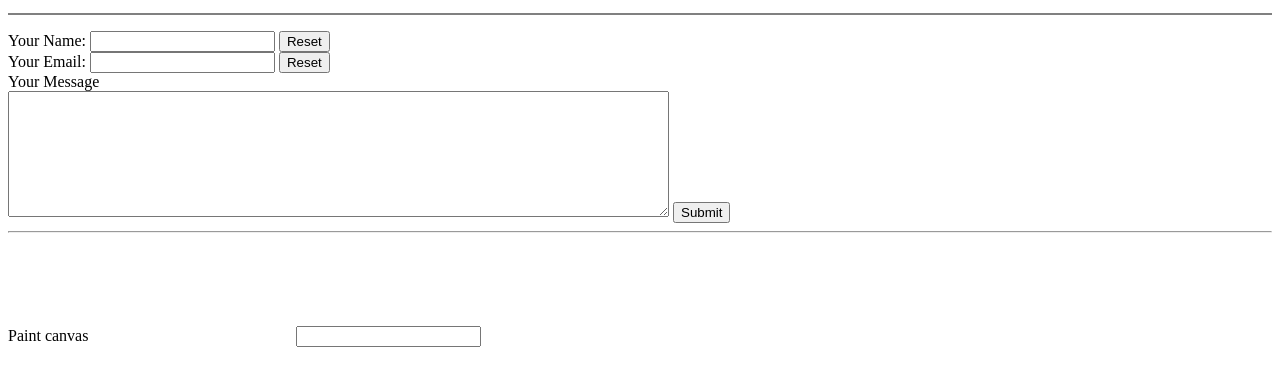
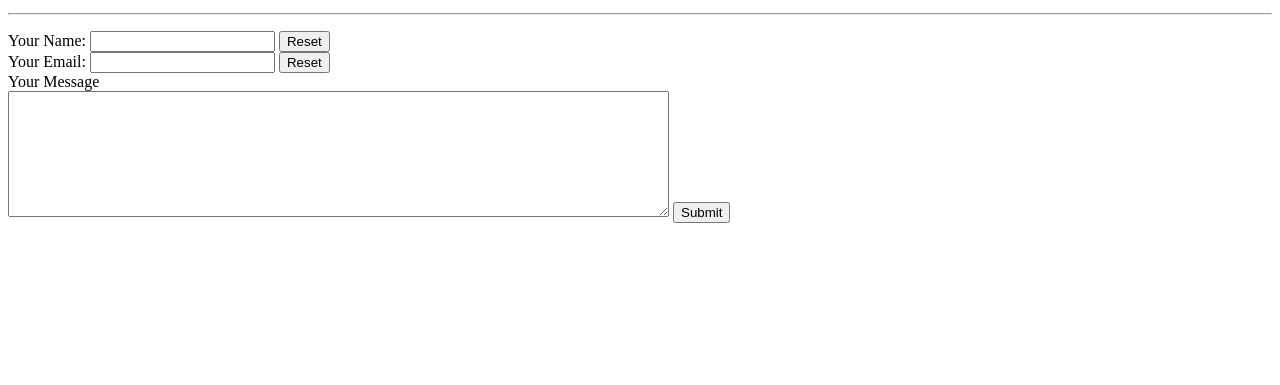
Before and after one commit to adityab-28/cv01, a plain HTML site: page contact.html in a window 1280 px wide. Shown: the part 413-798 px from the top of the page. Drawn offline with Linux system fonts and the light colour scheme.

Commit message:
Update contact.html

```diff
--- a/contact.html
+++ b/contact.html
@@ -2,8 +2,9 @@
 <html lang="en" dir="ltr">
 
 <head>
-  <meta charset="utf-8" name="viewport" content="width=device-width, initial-scale=1.0">
+  <meta charset="utf-8">
   <title>Contact Info</title>
+  <link rel="stylesheet" href="css/styles.css">
 </head>
 
 <body>
@@ -34,7 +35,7 @@
       </tr>
     </table>
   </p>
-  <hr size="2" noshade>
+  <hr>
   <p>
     <form action="mailto:adityab.ug18.ec@nitp.ac.in" method="post" enctype="text/plain">
       <label for="">Your Name: </label>
@@ -46,10 +47,6 @@
       <label>Your Message</label> <br />
       <textarea name="Your Message" rows="8" cols="80"></textarea>
       <input type="submit" name="">
-      <hr />
-      <label for="">Paint canvas</label>
-      <canvas id="canvas" width="200" height="100" noshade>Paint</canvas>
-      <input type="save" name="save" value="">
     </form>
   </p>
 
```
